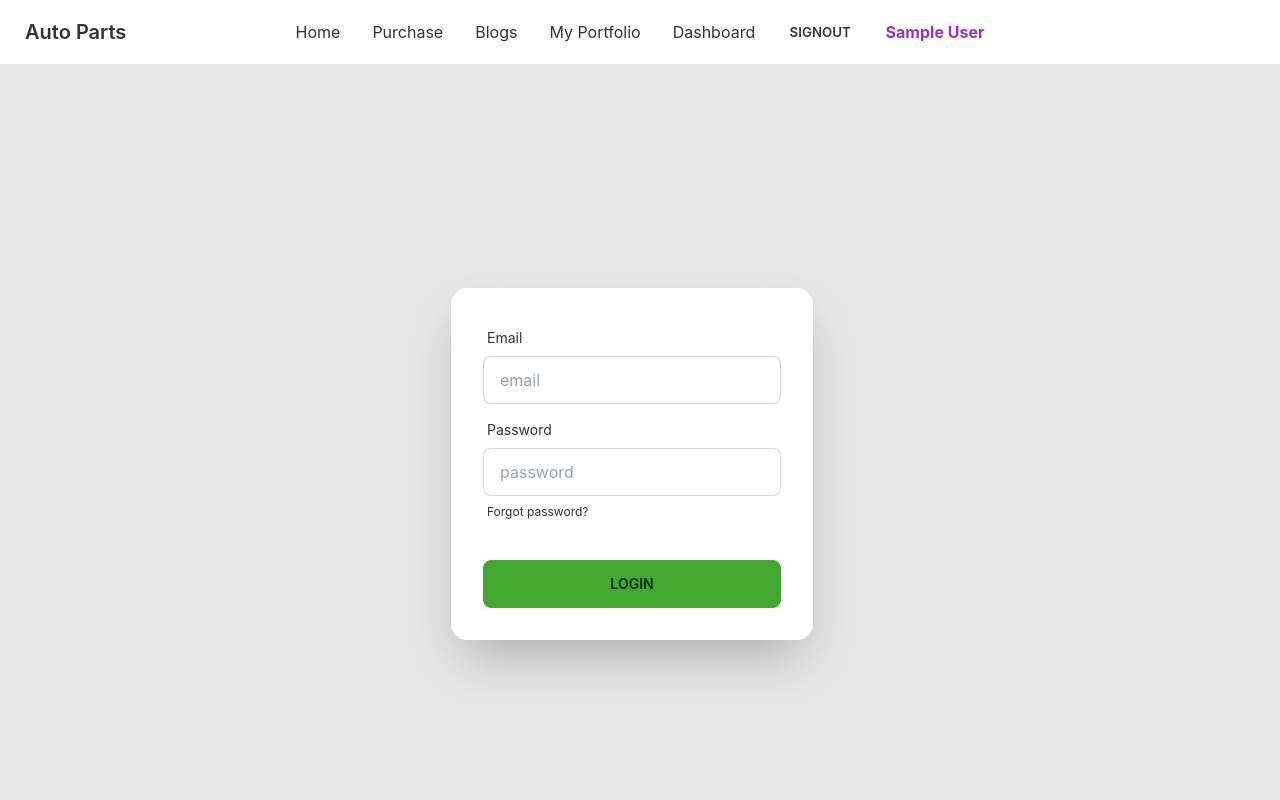
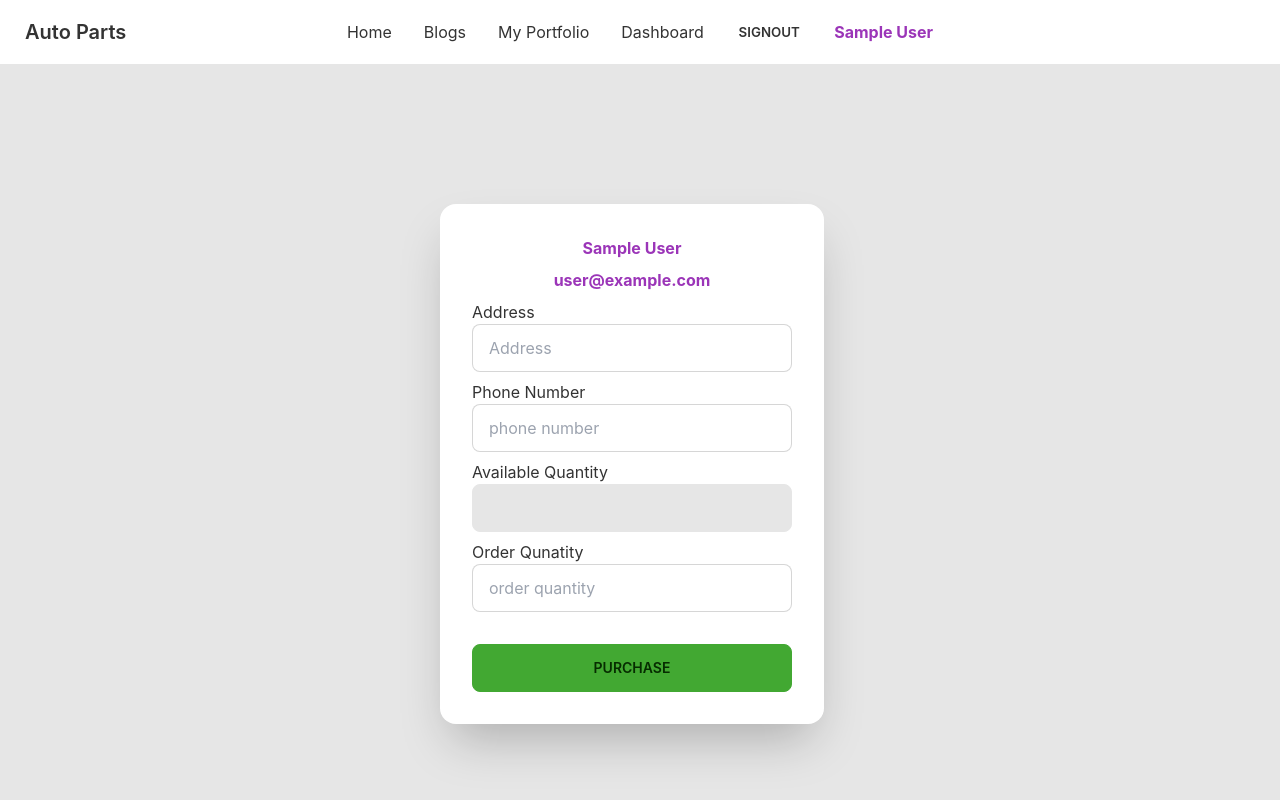
Before and after one commit to dev-nayandas/auto-parts-client, a React (Create React App) app: page /part/1 in a window 1280 px wide. Shown: the top 800 px of the page. Built offline with nearby package versions, Linux system fonts and the light colour scheme; no server answers; sample sign-in values are in the browser's storage.

Commit message:
read me file added

```diff
--- a/src/Pages/Home/Portfolio.js
+++ b/src/Pages/Home/Portfolio.js
@@ -2,62 +2,62 @@ import React from 'react';
 
 const Portfolio = () => {
     return (
-        <div class="hero min-h-screen bg-base-200 text-4xl">
+        <div class="hero min-h-screen bg-base-200 text-4xl text-secondary">
             <div class="hero-content flex-col lg:flex-row-reverse">
 
                 <div class="card flex-shrink-0 w-full max-w-sm shadow-2xl bg-base-100">
                     <div class="card-body">
                         <div class="form-control">
                             <label class="label">
-                                <span class="label-text text-2xl">Name: Nayan Chandra Das</span>
+                                <span class="label-text text-2xl text-secondary">Name: Nayan Chandra Das</span>
                             </label>
 
                         </div>
                         <div class="form-control">
                             <label class="label">
-                                <span class="label-text text-bold">Email Address: rich.nayan@gmail.com</span>
+                                <span class="label-text text-bold text-secondary text-xl">Email Address: rich.nayan@gmail.com</span>
                             </label>
 
 
                         </div>
                         <div class="form-control">
                             <label class="label">
-                                <span class="label-text">Education: M.Sc in Botany</span>
+                                <span class="label-text text-secondary">Education: M.Sc in Botany</span>
                             </label>
 
 
                         </div>
                         <div class="form-control">
                             <label class="label">
-                                <span class="label-text">Address: Alua, B.Para, Cumilla</span>
+                                <span class="label-text text-secondary">Address: Alua, B.Para, Cumilla</span>
                             </label>
 
 
                         </div>
                         <div class="form-control">
                             <label class="label">
-                                <span class="label-text">Technology that I have skill: HTML5,CSS3,Responsive Design, ES6, React, React Router, Firebase, Nodejs, Express js Mongo Db</span>
+                                <span class="label-text text-secondary">Technology that I have skill: HTML5,CSS3,Responsive Design, ES6, React, React Router, Firebase, Nodejs, Express js Mongo Db</span>
                             </label>
 
 
                         </div>
                         <div class="form-control">
                             <label class="label">
-                                <span class="label-text">Live site link 01:https://fintness-store.web.app/</span>
+                                <span class="label-text text-secondary">Live site link 01:https://fintness-store.web.app/</span>
                             </label>
 
 
                         </div>
                         <div class="form-control">
                             <label class="label">
-                                <span class="label-text">Live site link 02:<a>https://dr-david-233a0.web.app/</a></span>
+                                <span class="label-text text-secondary">Live site link 02:<a>https://dr-david-233a0.web.app/</a></span>
                             </label>
 
 
                         </div>
                         <div class="form-control">
                             <label class="label">
-                                <span class="label-text">Live site link 03:https://dev-nayandas.github.io/mission-2022/index.html</span>
+                                <span class="label-text text-secondary">Live site link 03:https://dev-nayandas.github.io/mission-2022/index.html</span>
                             </label>
 
 
--- a/src/Pages/Purchase/Purchase.js
+++ b/src/Pages/Purchase/Purchase.js
@@ -1,7 +1,10 @@
 import React, { useEffect, useState } from 'react';
+import { useAuthState } from 'react-firebase-hooks/auth';
 import { useParams } from 'react-router-dom';
+import auth from '../../firebase.init';
 
 const Purchase = () => {
+    const [user, loading, error] = useAuthState(auth);
     const { partId } = useParams();
     const [item, setItem] = useState({})
     useEffect(() => {
@@ -10,39 +13,47 @@ const Purchase = () => {
             .then(res => res.json())
             .then(data => setItem(data))
     }, [])
+
     return (
         <div class="hero min-h-screen bg-base-200">
 
             <div class="hero-content flex-col lg:flex-row-reverse">
 
                 <div>
+
                 <h1 className='text-center text-3xl font-bold mb-5 text-secondary'>{item.name}</h1>
+                <p className='mb-5 text-2xl text-center'>{item.description}</p>
                 <img src={item.img} class="max-w-sm rounded-lg shadow-2xl" />
 
                 </div>
                 <div class="card flex-shrink-0 w-full max-w-sm shadow-2xl bg-base-100">
                     <div class="card-body">
+                    <h1 className='text-center text-secondary font-bold'>{user?.displayName}</h1>
+                    <h1 className='text-center text-secondary font-bold'>{user?.email}</h1>
                         <div class="form-control">
-                            <label class="label">
-                                <span class="label-text">Email</span>
-                            </label>
-                            <input  type="text" placeholder="email" class="input input-bordered" />
+                        <h1>Address</h1>
+                     <input  type="text"   placeholder='Address' class="input input-bordered" />
                         </div>
                         <div class="form-control">
-                            <label class="label">
-                                <span class="label-text">Password</span>
-                            </label>
-                            <input type="text" placeholder="password" class="input input-bordered " />
-                            <label class="label">
-                                <a href="#" class="label-text-alt link link-hover">Forgot password?</a>
-                            </label>
+                        <h1>Phone Number</h1>
+                            <input  type="text" placeholder="phone number" class="input input-bordered" />
+                        </div>
+                        <div class="form-control">
+                            <h1>Available Quantity</h1>
+                            <input  type="text" disabled placeholder={item.availQty} class="input input-bordered text-2xl font-bold" />
+                        </div>
+                        <div class="form-control">
+                        <h1>Order Qunatity</h1>
+                            <input type="number"  placeholder="order quantity" class="input input-bordered " />
+
                         </div>
                         <div class="form-control mt-6">
-                            <button class="btn btn-primary">Login</button>
+                            <button class="btn btn-primary">Purchase</button>
                         </div>
                     </div>
                 </div>
             </div>
+
         </div>
     );
 };
--- a/src/Pages/Shared/NavBar.js
+++ b/src/Pages/Shared/NavBar.js
@@ -16,7 +16,7 @@ const NavBar = () => {
 
     const menuItems = <>
         <li><Link to='/home'>Home</Link></li>
-        <li><Link to='/purchase'>Purchase</Link></li>
+        {/* <li><Link to='/purchase'>Purchase</Link></li> */}
         <li><Link to='/blogs'>Blogs</Link></li>
         <li><Link to='/portfolio'>My Portfolio</Link></li>
 
```
Also changed, not shown: 1 other file (tests, documents, lock files or other folders).
